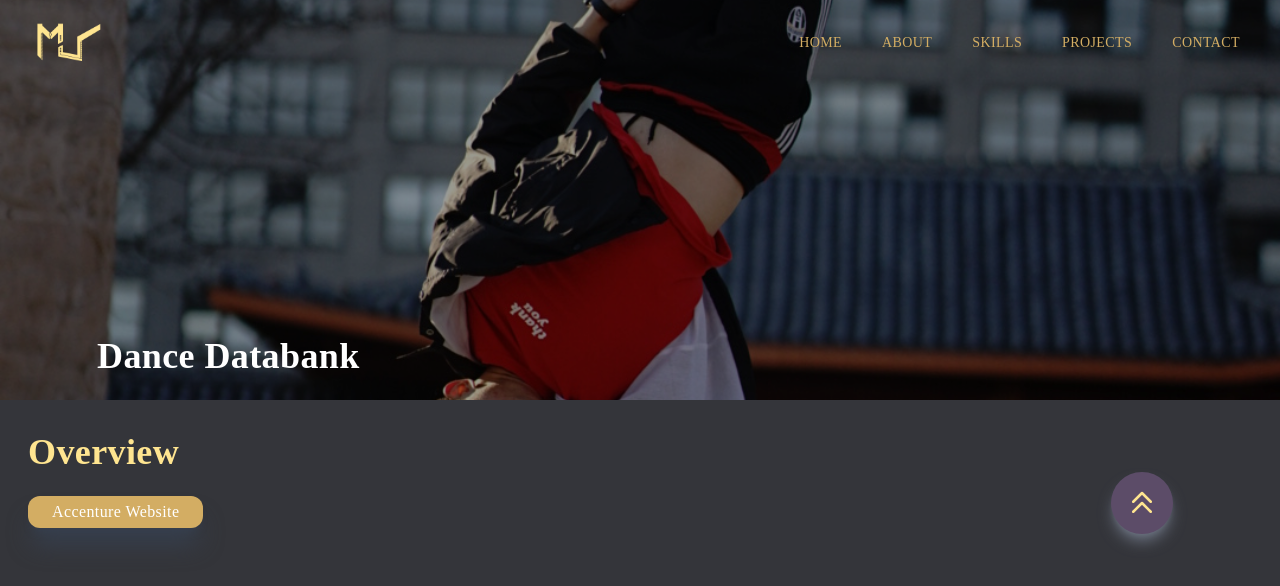
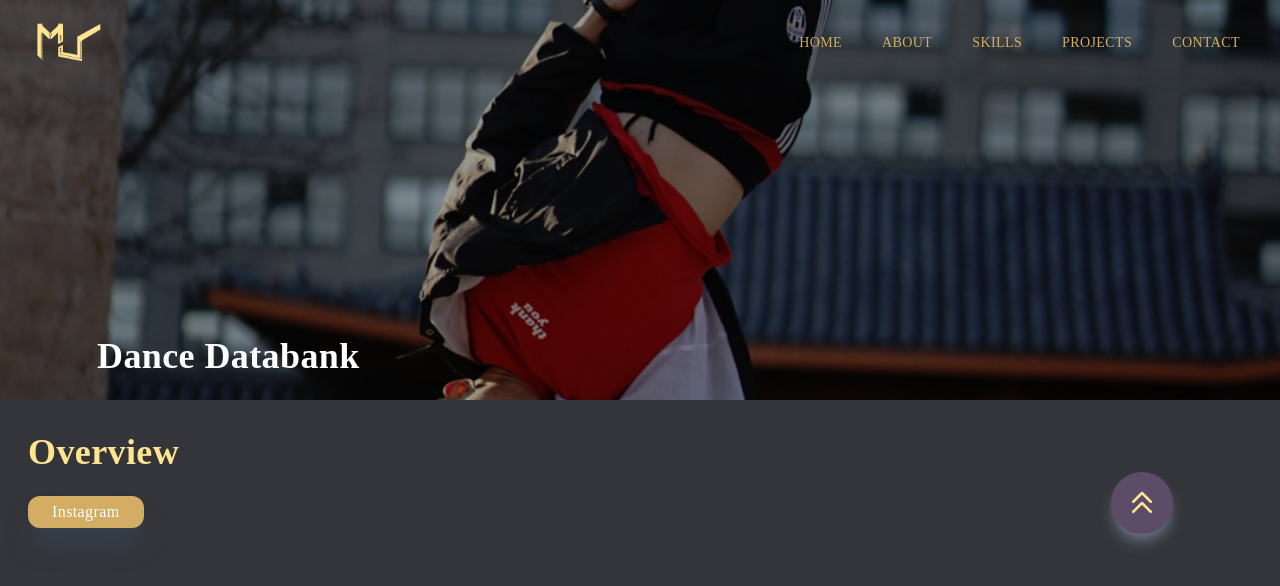
Before and after one commit to MikeSanDev/portfolio-nextjs, a Next.js app: page /dance in a window 1280 px wide. Shown: the top 586 px of the page. Built offline with nearby package versions, Linux system fonts and the light colour scheme; a web font is replaced by a local one.

Commit message:
more dance page edits

```diff
--- a/components/About.tsx
+++ b/components/About.tsx
@@ -54,11 +54,11 @@ const About = () => {
             Check out some of my latest projects I have been working on.
           </Link>
           <br/>
-          <Link href="/dance">
+          {/* <Link href="/dance">
               <p className="underline cursor-pointer text-mainColor py-4 back-project-link">
                 Dance Databank
               </p>
-          </Link>
+          </Link> */}
         </div>
         <motion.div
           ref={ref}
--- a/pages/dance.tsx
+++ b/pages/dance.tsx
@@ -26,12 +26,12 @@ const spotify = () => {
         <div className="back_project_link">
             <div className="proj_btns">
           <a
-            href="https://www.accenture.com/us-en"
+            href="https://www.instagram.com/_.kuya.mike._/"
             target="_blank"
             rel="noopener noreferrer"
           >
             <button className="px-6 py-1 mt-4 text-white bg-mainColor proj-btn">
-              Accenture Website
+              Instagram
             </button>
           </a>
           </div>
```
